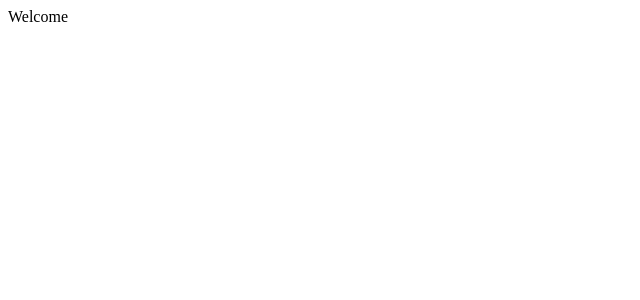
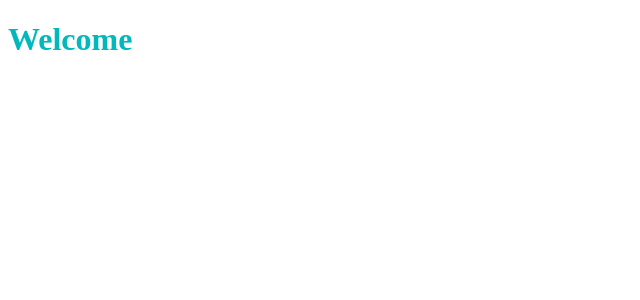
Before and after one commit to Muneeb-T/FBO_consultancy, a React (Create React App) app in the folder client/: page / in a window 1280 px wide. Shown: the top 300 px of the page, without its empty margins (0-640 px from the left). Built offline with nearby package versions, Linux system fonts and the light colour scheme.

Commit message:
theme colours added
Added theme of the application in css

```diff
--- a/client/src/App.js
+++ b/client/src/App.js
@@ -1,10 +1,12 @@
-import React from 'react'
-
+import React from 'react';
+import './index.css';
 
 const App = () => {
   return (
-    <div>Welcome</div>
-  )
-}
+    <div>
+      <h1 className='text-dark-green'>Welcome</h1>
+    </div>
+  );
+};
 
-export default App
+export default App;
--- /dev/null
+++ b/client/src/index.css
@@ -0,0 +1,18 @@
+/* app theme */
+:root {
+    --theme-white: #fcfcfc;
+    --theme-red: #fd7b67;
+    --theme-light-red: #eea297;
+    --theme-lighter-red: #fce7e4;
+    --theme-dark-green: #01b9bd;
+    --theme-light-green: #96edd8;
+    --theme-ligher-green: #e6f8f8;
+    --theme-dark: #232531;
+    --theme-gray: #6a6666;
+    --theme-light-gray: #c5c5c9;
+    --theme-ligher-gray: #f2f2f3;
+}
+
+.text-dark-green{
+    color : var(--theme-dark-green)
+}
```
